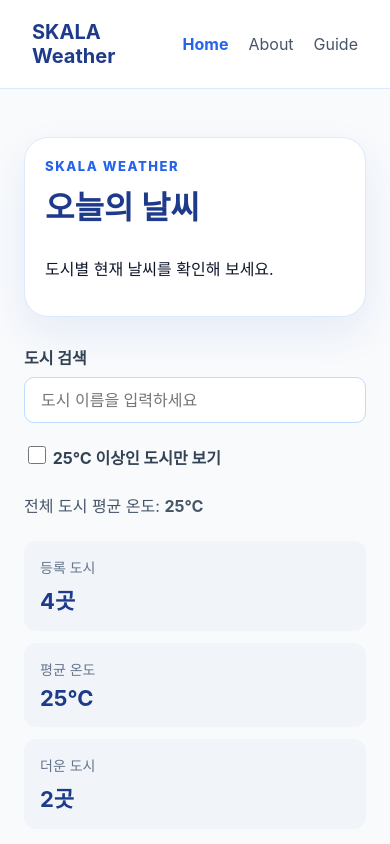
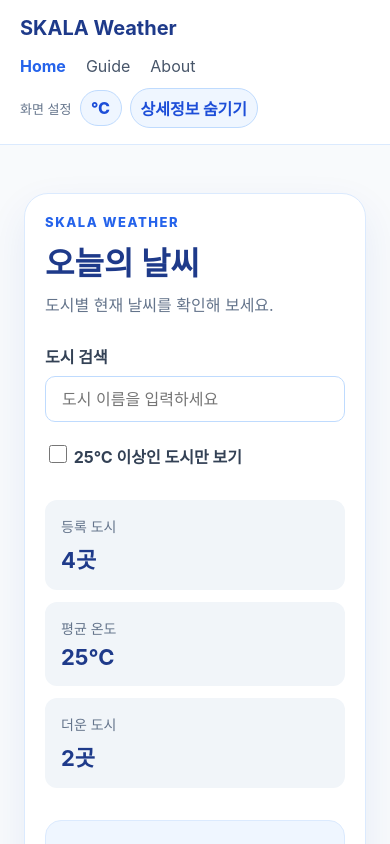
Before and after one commit to Ich-bin-haeun/skala-vue-weather, a Vue app: page / in a window 390 px wide. Shown: the top 844 px of the page. Built offline with nearby package versions, Linux system fonts and the light colour scheme.

Commit message:
feat: add global weather settings with Pinia

```diff
--- a/src/App.vue
+++ b/src/App.vue
@@ -1,16 +1,21 @@
 <script setup>
 import { RouterLink, RouterView } from 'vue-router'
+import UnitToggler from '@/components/exercise/UnitToggler.vue'
 </script>
 
 <template>
   <header class="app-header">
-    <RouterLink class="logo" to="/">SKALA Weather</RouterLink>
+    <RouterLink class="logo" to="/"> SKALA Weather </RouterLink>
 
-    <nav>
-      <RouterLink to="/">Home</RouterLink>
-      <RouterLink to="/about">About</RouterLink>
-      <RouterLink to="/guide">Guide</RouterLink>
-    </nav>
+    <div class="header-actions">
+      <nav>
+        <RouterLink to="/">Home</RouterLink>
+        <RouterLink to="/guide">Guide</RouterLink>
+        <RouterLink to="/about">About</RouterLink>
+      </nav>
+
+      <UnitToggler />
+    </div>
   </header>
 
   <RouterView />
@@ -33,6 +38,12 @@ import { RouterLink, RouterView } from 'vue-router'
   text-decoration: none;
 }
 
+.header-actions {
+  display: flex;
+  align-items: center;
+  gap: 24px;
+}
+
 nav {
   display: flex;
   gap: 20px;
@@ -47,4 +58,23 @@ nav a.router-link-exact-active {
   color: #2563eb;
   font-weight: 700;
 }
+
+@media (max-width: 700px) {
+  .app-header {
+    flex-direction: column;
+    align-items: stretch;
+    gap: 16px;
+    padding: 16px 20px;
+  }
+
+  .header-actions {
+    flex-direction: column;
+    align-items: flex-start;
+    gap: 12px;
+  }
+
+  nav {
+    flex-wrap: wrap;
+  }
+}
 </style>
--- /dev/null
+++ b/src/components/exercise/UnitToggler.vue
@@ -0,0 +1,54 @@
+<script setup>
+import { useConfigStore } from '@/stores/configStore'
+
+const configStore = useConfigStore()
+</script>
+
+<template>
+  <div class="unit-toggler">
+    <span>화면 설정</span>
+
+    <button
+      type="button"
+      :aria-label="`온도 단위를 ${configStore.unit === 'celsius' ? '화씨' : '섭씨'}로 변경`"
+      @click="configStore.toggleUnit"
+    >
+      {{ configStore.unitSymbol }}
+    </button>
+
+    <button type="button" @click="configStore.toggleExtraInfo">
+      {{ configStore.extraInfoLabel }}
+    </button>
+  </div>
+</template>
+
+<style scoped>
+.unit-toggler {
+  display: flex;
+  align-items: center;
+  flex-shrink: 0;
+  gap: 8px;
+}
+
+.unit-toggler span {
+  color: #64748b;
+  font-size: 13px;
+}
+
+.unit-toggler button {
+  min-width: 42px;
+  padding: 7px 10px;
+  border: 1px solid #bfdbfe;
+  border-radius: 999px;
+  color: #1d4ed8;
+  background: #eff6ff;
+  font-weight: 800;
+  white-space: nowrap;
+  cursor: pointer;
+}
+
+.unit-toggler button:hover {
+  color: white;
+  background: #2563eb;
+}
+</style>
--- a/src/components/exercise/WeatherCard.vue
+++ b/src/components/exercise/WeatherCard.vue
@@ -1,5 +1,8 @@
 <script setup>
-defineProps({
+import { computed } from 'vue'
+import { useConfigStore } from '@/stores/configStore'
+
+const props = defineProps({
   cityItem: {
     type: Object,
     required: true,
@@ -7,6 +10,17 @@ defineProps({
 })
 
 const emit = defineEmits(['select-card', 'click-detail'])
+const configStore = useConfigStore()
+
+const displayTemp = computed(() => {
+  const rawTemp = props.cityItem.temp
+
+  if (configStore.unit === 'fahrenheit') {
+    return Math.round((rawTemp * 9) / 5 + 32)
+  }
+
+  return rawTemp
+})
 </script>
 
 <template>
@@ -19,11 +33,11 @@ const emit = defineEmits(['select-card', 'click-detail'])
       </span>
     </div>
 
-    <strong class="temperature"> {{ cityItem.temp }}℃ </strong>
+    <strong class="temperature"> {{ displayTemp }}{{ configStore.unitSymbol }} </strong>
 
     <p>{{ cityItem.status }}</p>
 
-    <div class="weather-metrics">
+    <div v-if="configStore.showExtraInfo" class="weather-metrics">
       <span>💧 습도 {{ cityItem.humidity }}%</span>
       <span>💨 풍속 {{ cityItem.windSpeed }}m/s</span>
     </div>
--- a/src/components/exercise/WeatherParent.vue
+++ b/src/components/exercise/WeatherParent.vue
@@ -5,8 +5,10 @@ import SearchBar from './SearchBar.vue'
 import WeatherCard from './WeatherCard.vue'
 import WeatherSummary from './WeatherSummary.vue'
 import { useRouter } from 'vue-router'
+import { useConfigStore } from '@/stores/configStore'
 
 const router = useRouter()
+const configStore = useConfigStore()
 
 const searchQuery = ref('')
 
@@ -89,6 +91,14 @@ const averageTemperature = computed(() => {
   return Math.round(totalTemperature / weatherList.value.length)
 })
 
+const displayAverageTemperature = computed(() => {
+  if (configStore.unit === 'fahrenheit') {
+    return Math.round((averageTemperature.value * 9) / 5 + 32)
+  }
+
+  return averageTemperature.value
+})
+
 const hotCityCount = computed(() => {
   return weatherList.value.filter((city) => city.temp >= 25).length
 })
@@ -108,12 +118,10 @@ const filteredWeatherList = computed(() => {
 
 <template>
   <main class="weather-page">
-    <BaseDashboardCard title="오늘의 날씨">
-      <p>도시별 현재 날씨를 확인해 보세요.</p>
-    </BaseDashboardCard>
-
+    <BaseDashboardCard title="오늘의 날씨" description="도시별 현재 날씨를 확인해 보세요.">
       <section class="search-section">
         <SearchBar :query="searchQuery" @update-query="searchQuery = $event" />
+
         <div class="custom-controls">
           <label class="hot-filter">
             <input
@@ -123,21 +131,13 @@ const filteredWeatherList = computed(() => {
             />
             25℃ 이상인 도시만 보기
           </label>
-
-        <p class="average-temperature">
-          전체 도시 평균 온도:
-          <strong>{{ averageTemperature }}℃</strong>
-        </p>
         </div>
-
-      <p v-if="searchQuery" class="search-result">
-        입력한 도시: <strong>{{ searchQuery }}</strong>
-      </p>
       </section>
 
       <WeatherSummary
         :total-cities="weatherList.length"
-      :average-temperature="averageTemperature"
+        :average-temperature="displayAverageTemperature"
+        :unit-symbol="configStore.unitSymbol"
         :hot-city-count="hotCityCount"
       />
 
@@ -149,13 +149,16 @@ const filteredWeatherList = computed(() => {
           @select-card="selectCity"
           @click-detail="showDetail"
         />
+
         <p v-if="filteredWeatherList.length === 0" class="empty-message">
           검색 결과와 일치하는 도시가 없습니다.
         </p>
       </section>
+
       <div class="status-bar">
         {{ selectedCityInfo }}
       </div>
+    </BaseDashboardCard>
   </main>
 </template>
 
--- a/src/components/exercise/WeatherSummary.vue
+++ b/src/components/exercise/WeatherSummary.vue
@@ -12,6 +12,10 @@ defineProps({
     type: Number,
     required: true,
   },
+  unitSymbol: {
+    type: String,
+    required: true,
+  },
 })
 </script>
 
@@ -24,7 +28,7 @@ defineProps({
 
     <div class="summary-item">
       <span>평균 온도</span>
-      <strong>{{ averageTemperature }}℃</strong>
+      <strong> {{ averageTemperature }}{{ unitSymbol }} </strong>
     </div>
 
     <div class="summary-item">
--- /dev/null
+++ b/src/stores/configStore.js
@@ -0,0 +1,28 @@
+import { defineStore } from 'pinia'
+
+export const useConfigStore = defineStore('config', {
+  state: () => ({
+    unit: 'celsius',
+    showExtraInfo: true,
+  }),
+
+  getters: {
+    unitSymbol: (state) => {
+      return state.unit === 'celsius' ? '℃' : '℉'
+    },
+
+    extraInfoLabel: (state) => {
+      return state.showExtraInfo ? '상세정보 숨기기' : '상세정보 보기'
+    },
+  },
+
+  actions: {
+    toggleUnit() {
+      this.unit = this.unit === 'celsius' ? 'fahrenheit' : 'celsius'
+    },
+
+    toggleExtraInfo() {
+      this.showExtraInfo = !this.showExtraInfo
+    },
+  },
+})
--- a/src/views/WeatherDetailView.vue
+++ b/src/views/WeatherDetailView.vue
@@ -1,9 +1,25 @@
 <script setup>
-import { onMounted, ref } from 'vue'
-import { RouterLink, useRoute } from 'vue-router'
+import { computed, onMounted, ref } from 'vue'
+import { useRoute } from 'vue-router'
+import { useConfigStore } from '@/stores/configStore'
 
 const route = useRoute()
 const selectedCity = ref(null)
+const configStore = useConfigStore()
+
+const displayTemp = computed(() => {
+  if (!selectedCity.value) {
+    return 0
+  }
+
+  const rawTemp = selectedCity.value.temp
+
+  if (configStore.unit === 'fahrenheit') {
+    return Math.round((rawTemp * 9) / 5 + 32)
+  }
+
+  return rawTemp
+})
 
 const weatherList = [
   {
@@ -59,11 +75,13 @@ onMounted(() => {
       <p class="eyebrow">WEATHER DETAIL</p>
       <h1>{{ selectedCity.name }}</h1>
 
-      <strong class="temperature"> {{ selectedCity.temp }}℃ </strong>
+      <strong class="temperature"> {{ displayTemp }}℃ </strong>
 
-      <p class="status">{{ selectedCity.status }}</p>
+      <p class="status">
+        {{ selectedCity.status }}
+      </p>
 
-      <dl class="weather-information">
+      <dl v-if="configStore.showExtraInfo" class="weather-information">
         <div>
           <dt>습도</dt>
           <dd>{{ selectedCity.humidity }}%</dd>
```
Also changed, not shown: 1 other file (tests, documents, lock files or other folders). Lines whose indentation alone changed are shown as unchanged.
